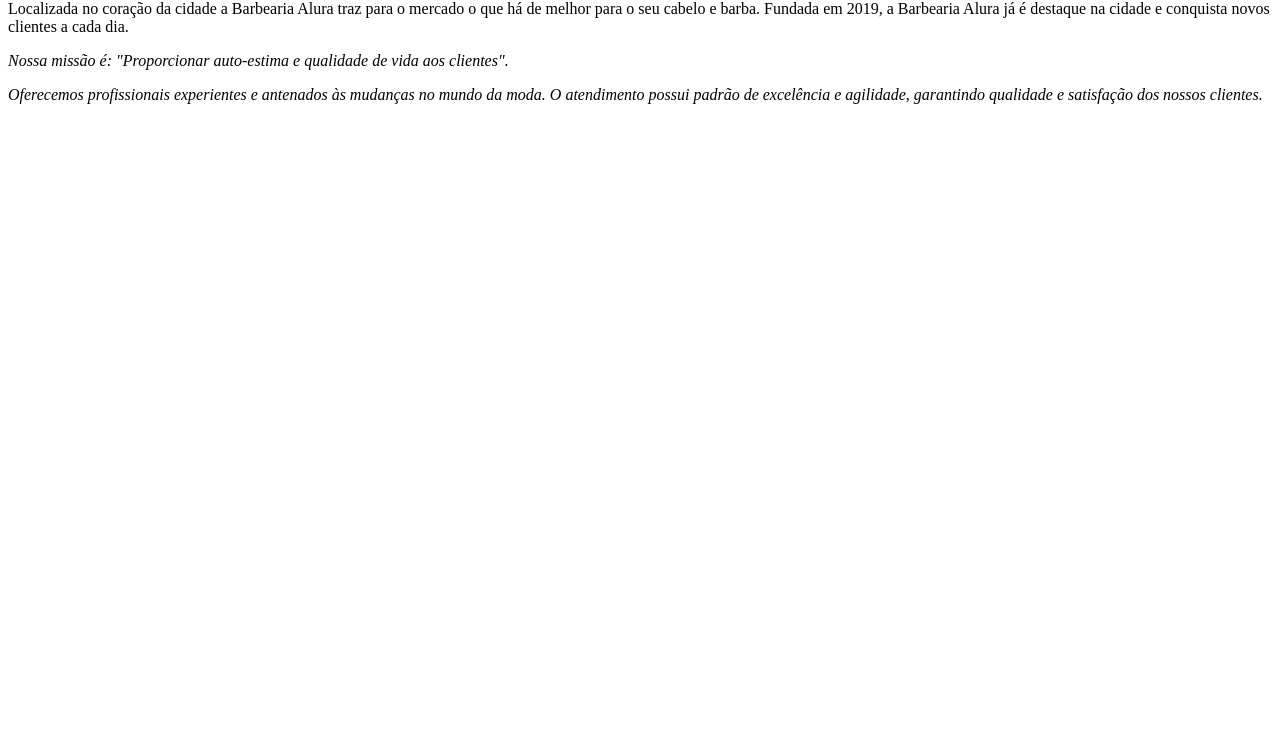
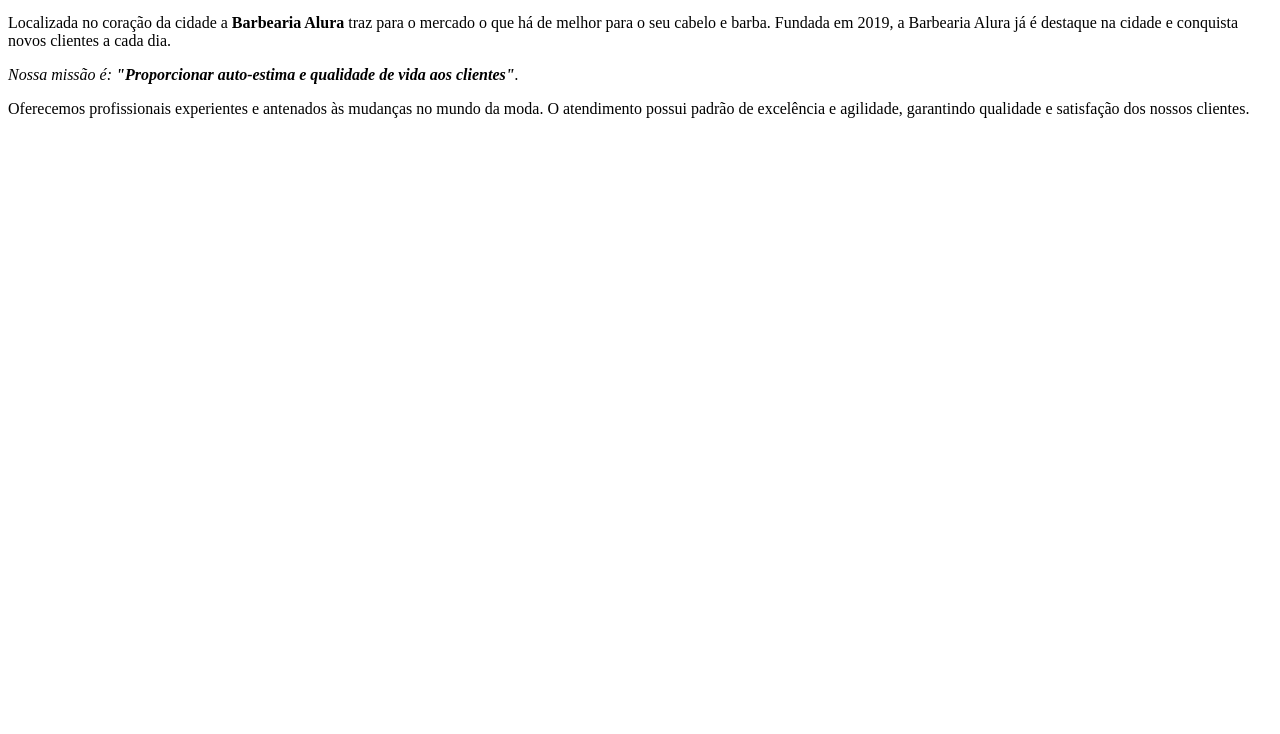
Before and after one commit to arthurnascimentosantos/barbearia-alura-1A, a plain HTML site: page index.html in a window 1280 px wide. Shown: the part 66-800 px from the top of the page. Drawn offline with Linux system fonts and the light colour scheme.

Commit message:
conteúdo e informação

```diff
--- a/index.html
+++ b/index.html
@@ -1,7 +1,18 @@
-<h1>Sobre a Barbearia Alura</h1>
+<!DOCTYPE html>
+<html lang="pt-br">
+    <head>
+        <meta charset="UTF-8">
+        <title>Barbearia Alura</title>
+    </head>
+    <body>
+        <h1>Sobre a Barbearia Alura</h1>
 
-<p>Localizada no coração da cidade a Barbearia Alura traz para o mercado o que há de melhor para o seu cabelo e barba. Fundada em 2019, a Barbearia Alura já é destaque na cidade e conquista novos clientes a cada dia.</p>
+        <p>Localizada no coração da cidade a <strong>Barbearia Alura</strong> traz para o mercado o que há de melhor para o seu cabelo e barba.
+        Fundada em 2019, a Barbearia Alura já é destaque na cidade e conquista novos clientes a cada dia.</p>
 
-<p><em>Nossa missão é: "Proporcionar auto-estima e qualidade de vida aos clientes".</p>
+        <p><em>Nossa missão é: <strong>"Proporcionar auto-estima e qualidade de vida aos clientes"</strong>.</em></p>
 
-<p>Oferecemos profissionais experientes e antenados às mudanças no mundo da moda. O atendimento possui padrão de excelência e agilidade, garantindo qualidade e satisfação dos nossos clientes.</em></p>
+        <p>Oferecemos profissionais experientes e antenados às mudanças no mundo da moda.
+        O atendimento possui padrão de excelência e agilidade, garantindo qualidade e satisfação dos nossos clientes.</p>
+    </body>
+</html>
```
